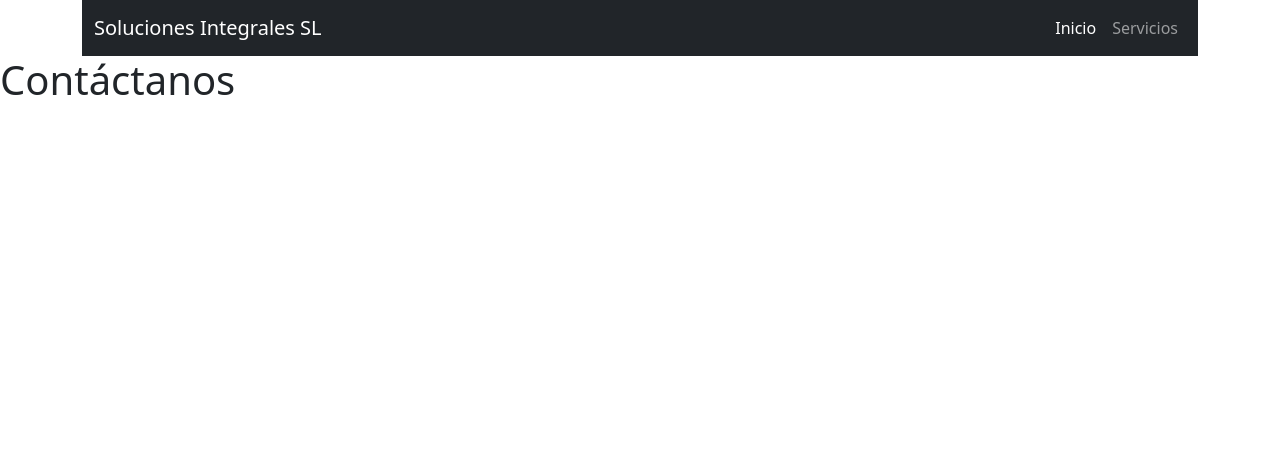
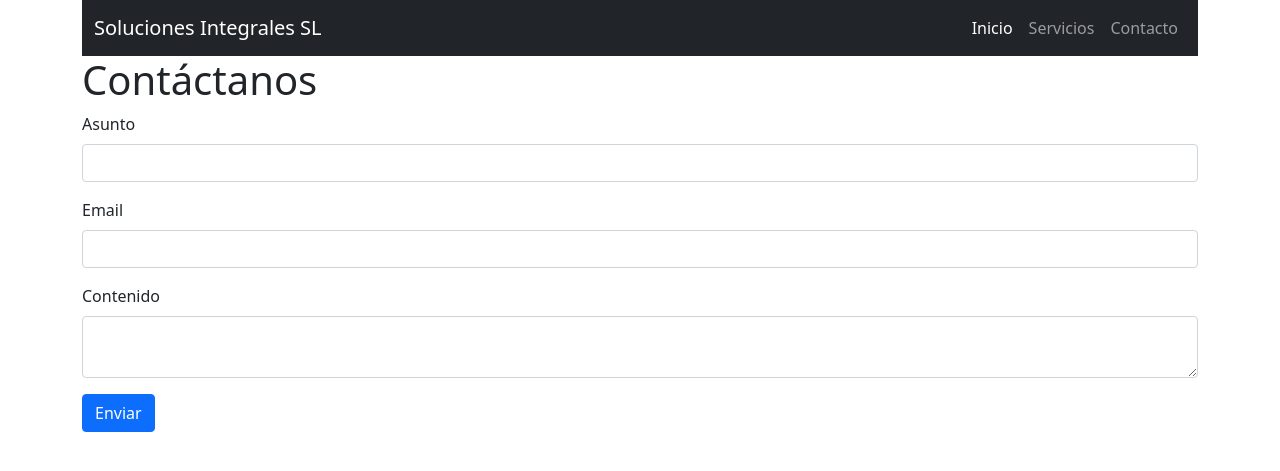
Before and after one commit to jazzari/Ceac_FP, a PHP site: page /contacto in a window 1280 px wide. Shown: the top 471 px of the page. Run offline with PHP 8.4, Linux system fonts and the light colour scheme; some libraries are stand-ins or nearby versions.

Commit message:
Add 404 page and fix navbar links

```diff
--- a/core/Router.php
+++ b/core/Router.php
@@ -14,6 +14,10 @@ class Router{
         $this->routes['get'][$path] = $callback;
     }
 
+    public function post($path, $callback){
+        $this->routes['post'][$path] = $callback;
+    }
+
     public function resolve(){
         $path = $this->request->getPath();
 
@@ -21,7 +25,7 @@ class Router{
 
         $callback = $this->routes[$method][$path] ?? false;
         if ($callback === false){
-            return "Not Found!";
+            return $this->renderVista("_404");
         }
         // comprueba si el callback es un string y llama a la vista
         if (is_string($callback)){
@@ -36,6 +40,13 @@ class Router{
         $contenidoLayout = $this->contenidoLayout();
 
         $contenidoVista = $this->renderSoloVista($vista);
+
+        return str_replace('{{contenido}}', $contenidoVista, $contenidoLayout);
+    }
+
+    public function renderContenido($contenidoVista){
+
+        $contenidoLayout = $this->contenidoLayout();
 
         return str_replace('{{contenido}}', $contenidoVista, $contenidoLayout);
     }
--- a/public/index.php
+++ b/public/index.php
@@ -6,10 +6,11 @@ use app\core\Application;
 $app = new Application(dirname(__DIR__));
 
 
-$app->router->get('/home', function(){
-    echo "Welcome";
+$app->router->get('/home', 'home');
+$app->router->get('/contacto', 'contacto');
+$app->router->post('/contacto', function(){
+    return "Handling submitted data";
 });
-$app->router->get('/contacto', 'contacto');
 
 
 $app->run();
--- /dev/null
+++ b/views/_404.php
@@ -0,0 +1,3 @@
+<?php
+?>
+<h1>Not Found</h1>
--- a/views/contacto.php
+++ b/views/contacto.php
@@ -1,2 +1,18 @@
+<h1>Contáctanos</h1>
 
-<h1>Contáctanos</h1>
+<form action="" method="POST">
+  <div class="mb-3">
+    <label for="asunto" class="form-label">Asunto</label>
+    <input type="text" class="form-control" id="asunto" name="asunto">
+  </div>
+  <div class="mb-3">
+    <label for="email" class="form-label">Email</label>
+    <input type="email" class="form-control" id="email" name="email">
+  </div>
+  <div class="mb-3">
+    <label for="contenido" class="form-label">Contenido</label>
+    <textarea class="form-control" id="contenido" name="contenido"></textarea>
+  </div>
+
+  <button type="submit" class="btn btn-primary">Enviar</button>
+</form>
--- a/views/layouts/navbar.php
+++ b/views/layouts/navbar.php
@@ -11,10 +11,13 @@
                 <div class="navbar-nav ms-auto">
                     <ul class="navbar-nav">
                         <li class="nav-item">
-                            <a class="nav-link active" aria-current="page" href="../home.php">Inicio</a>
+                            <a class="nav-link active" aria-current="page" href="/home">Inicio</a>
                         </li>
                         <li class="nav-item">
-                            <a class="nav-link" href="../vistas/servicios.php">Servicios</a>
+                            <a class="nav-link" href="../vistas/servicios">Servicios</a>
+                        </li>
+                        <li class="nav-item">
+                            <a class="nav-link" href="/contacto">Contacto</a>
                         </li>
 
                 </div>
--- a/views/layouts/principal.php
+++ b/views/layouts/principal.php
@@ -22,7 +22,10 @@
   </head>
   <body class="d-flex flex-column vh-100">
     <?php include_once '../views/layouts/navbar.php'; ?>
-    {{contenido}}
+
+    <div class="container">
+      {{contenido}}
+    </div>
 
     <script
       src="https://cdn.jsdelivr.net/npm/@popperjs/core@2.9.2/dist/umd/popper.min.js"
```
